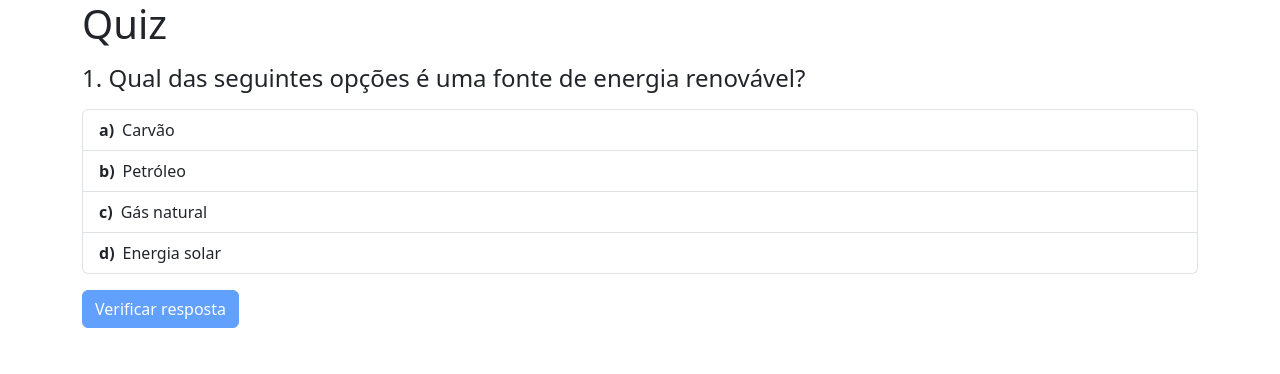
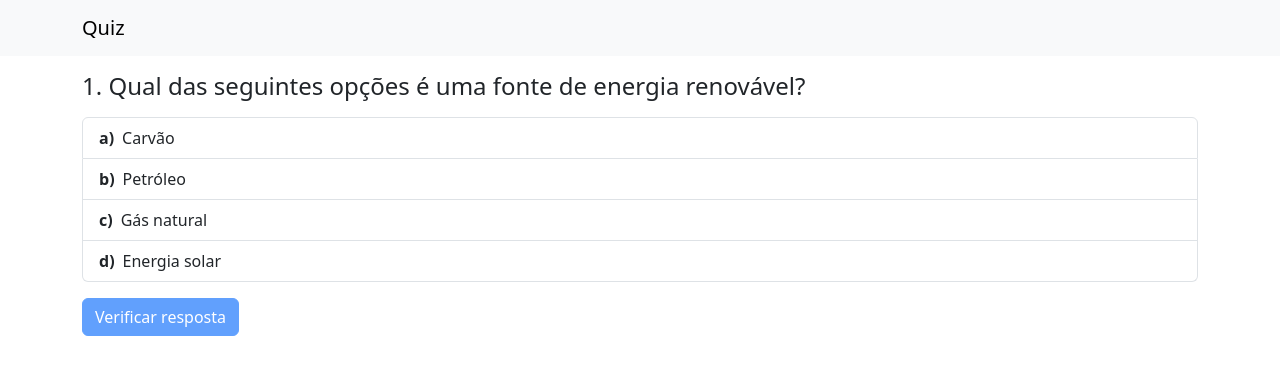
Before and after one commit to eqalmeida/andrey-quiz, a React (Create React App) app: page / in a window 1280 px wide. Shown: the top 374 px of the page. Built offline with nearby package versions, Linux system fonts and the light colour scheme.

Commit message:
Add Appbar

```diff
--- a/src/App.jsx
+++ b/src/App.jsx
@@ -3,10 +3,17 @@ import Quiz from "./components/quiz/Quiz";
 
 function App() {
   return (
-    <div className="container">
-      <h1>Quiz</h1>
-      <Quiz></Quiz>
-    </div>
+    <>
+      <nav className="navbar navbar-expand-lg bg-body-tertiary">
+        <div className="container">
+          <span className="navbar-brand">Quiz</span>
+        </div>
+      </nav>
+
+      <div className="container">
+        <Quiz></Quiz>
+      </div>
+    </>
   );
 }
 
--- a/src/components/quiz/Quiz.jsx
+++ b/src/components/quiz/Quiz.jsx
@@ -135,7 +135,7 @@ export default function Quiz() {
           hidden={chosen < 0}
           className="btn btn-primary mt-3"
         >
-          Próxima
+          Avançar
         </button>
       </div>
     </>
```
